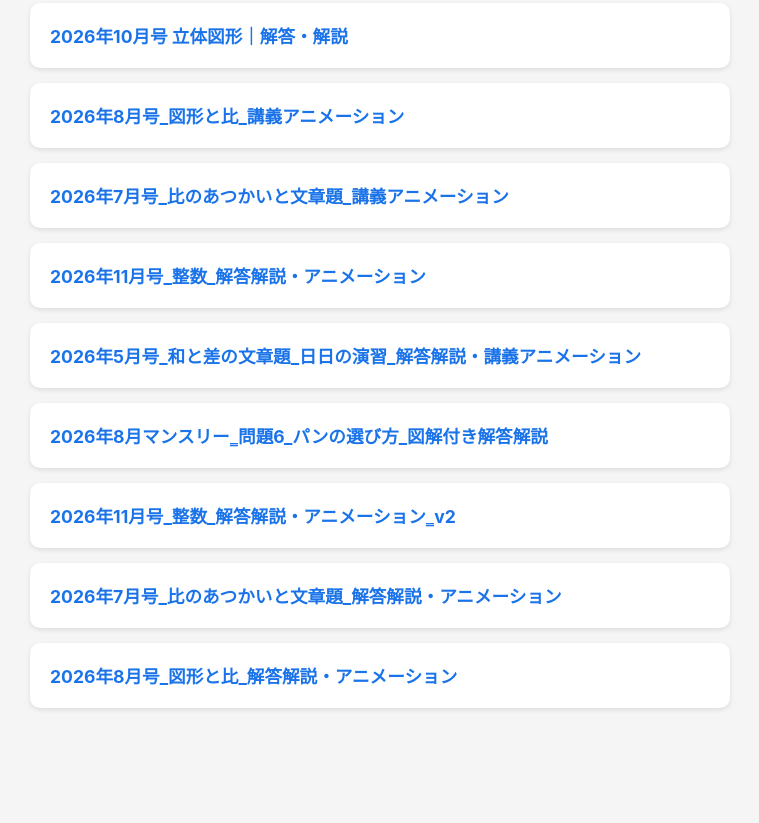
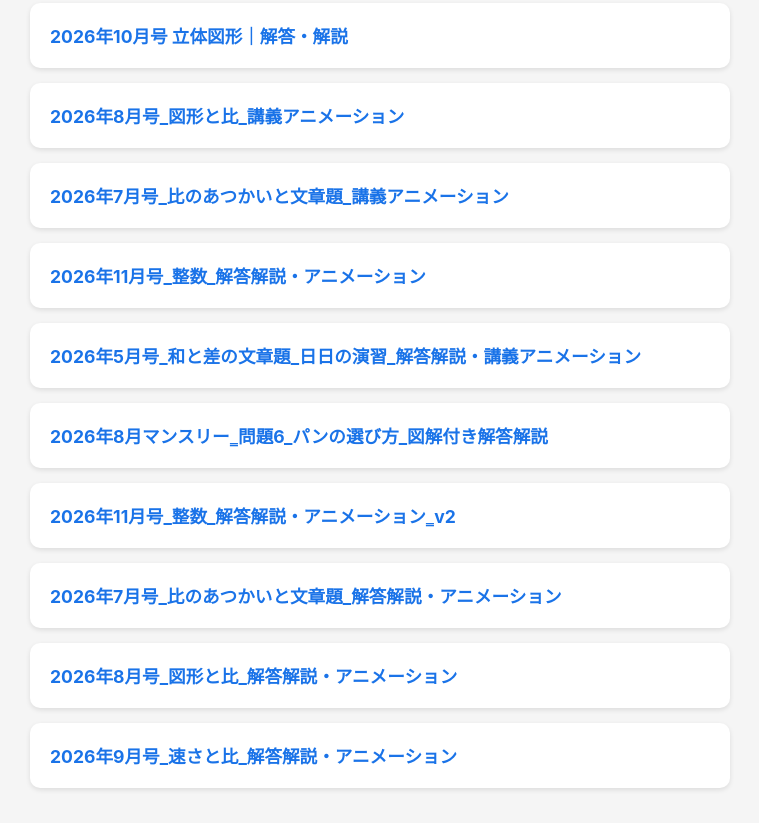
Before and after one commit to iwslatojp29/math-app, a plain HTML site: page math/index.html in a window 1280 px wide. Shown: the part 3501-4324 px from the top of the page, without its empty margins (260-1019 px from the left). Before the commit the page ends 4244 px from the top, so only its background shows below. Drawn offline with Linux system fonts and the light colour scheme.

Commit message:
Auto-update index.html

```diff
--- a/math/index.html
+++ b/math/index.html
@@ -241,5 +241,8 @@
   <div class="card">
     <a href="./2026%E5%B9%B48%E6%9C%88%E5%8F%B7_%E5%9B%B3%E5%BD%A2%E3%81%A8%E6%AF%94_%E8%A7%A3%E7%AD%94%E8%A7%A3%E8%AA%AC%E3%83%BB%E3%82%A2%E3%83%8B%E3%83%A1%E3%83%BC%E3%82%B7%E3%83%A7%E3%83%B3.html">2026年8月号_図形と比_解答解説・アニメーション</a>
   </div>
+  <div class="card">
+    <a href="./2026%E5%B9%B49%E6%9C%88%E5%8F%B7_%E9%80%9F%E3%81%95%E3%81%A8%E6%AF%94_%E8%A7%A3%E7%AD%94%E8%A7%A3%E8%AA%AC%E3%83%BB%E3%82%A2%E3%83%8B%E3%83%A1%E3%83%BC%E3%82%B7%E3%83%A7%E3%83%B3.html">2026年9月号_速さと比_解答解説・アニメーション</a>
+  </div>
 </body>
 </html>
```
